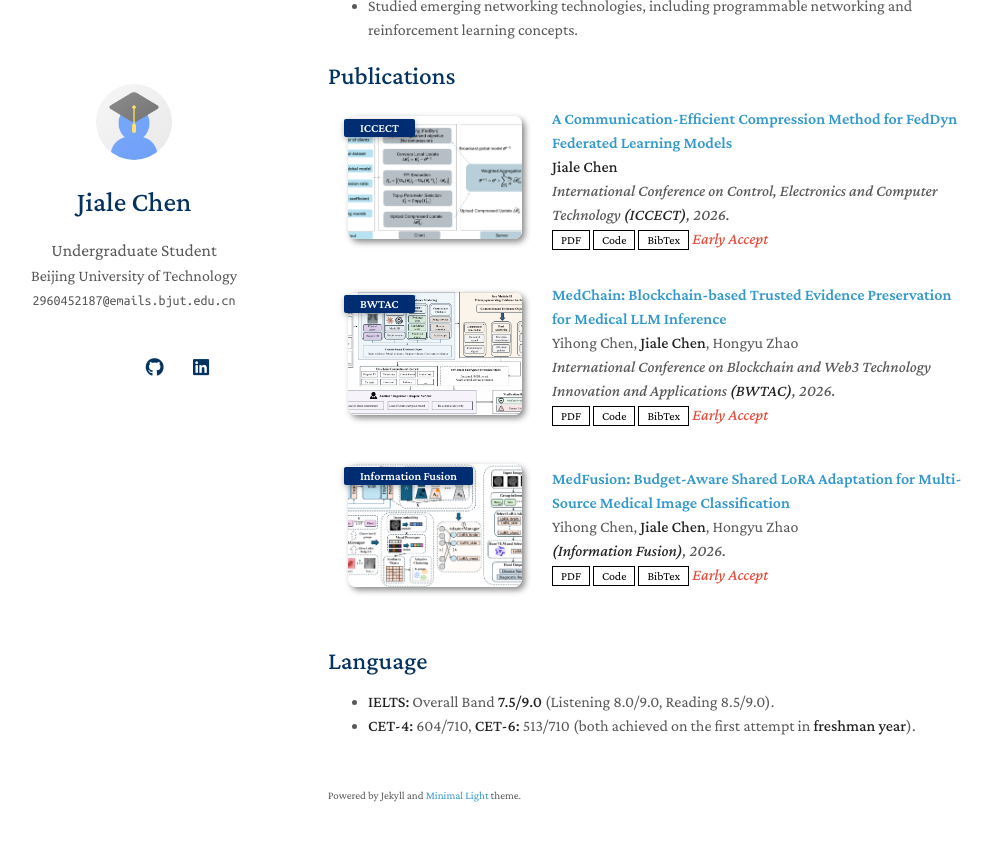
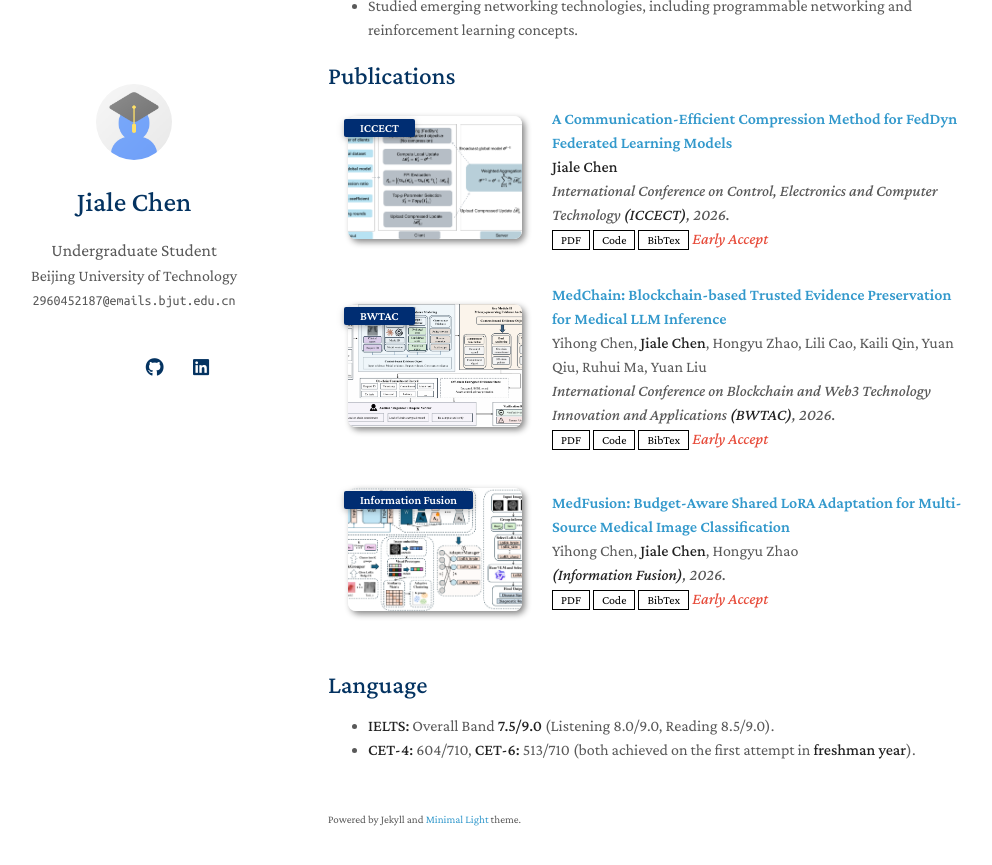
Before and after one commit to Chenjl13/Chenjl13.github.io, a Jekyll site: the page built from index.md, in a window 1280 px wide and 900 px high, scrolled down 1266 px. Shown: the top 865 px of the window, without its empty margins (142-1134 px from the left). Built offline with Jekyll 4.4.1, drawn with Linux system fonts in a browser that asks for light colours; a style sheet for code colours, icons or effects is not loaded; our own code applies the rules of GitHub Pages for plain Markdown files.

Commit message:
Update publications.yml

```diff
--- a/_data/publications.yml
+++ b/_data/publications.yml
@@ -11,7 +11,7 @@ main:
     notes: "Early Accept"
 
   - title: "MedChain: Blockchain-based Trusted Evidence Preservation for Medical LLM Inference"
-    authors: Yihong Chen, <strong>Jiale Chen</strong>, Hongyu Zhao
+    authors: Yihong Chen, <strong>Jiale Chen</strong>, Hongyu Zhao, Lili Cao, Kaili Qin, Yuan Qiu, Ruhui Ma, Yuan Liu
     conference_short: "BWTAC"
     conference: "International Conference on Blockchain and Web3 Technology Innovation and Applications <strong>(BWTAC)</strong>, 2026."
     pdf: "https://arxiv.org/pdf/2306.00988.pdf"
```
